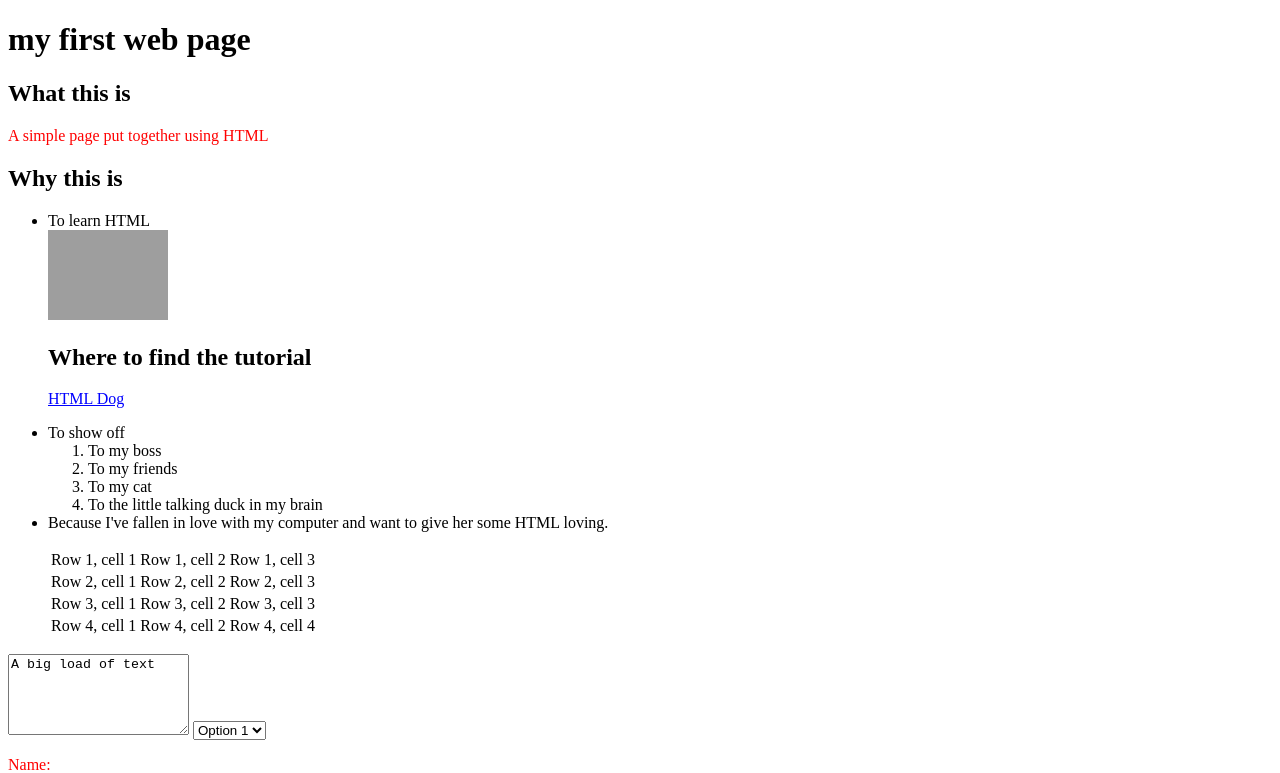
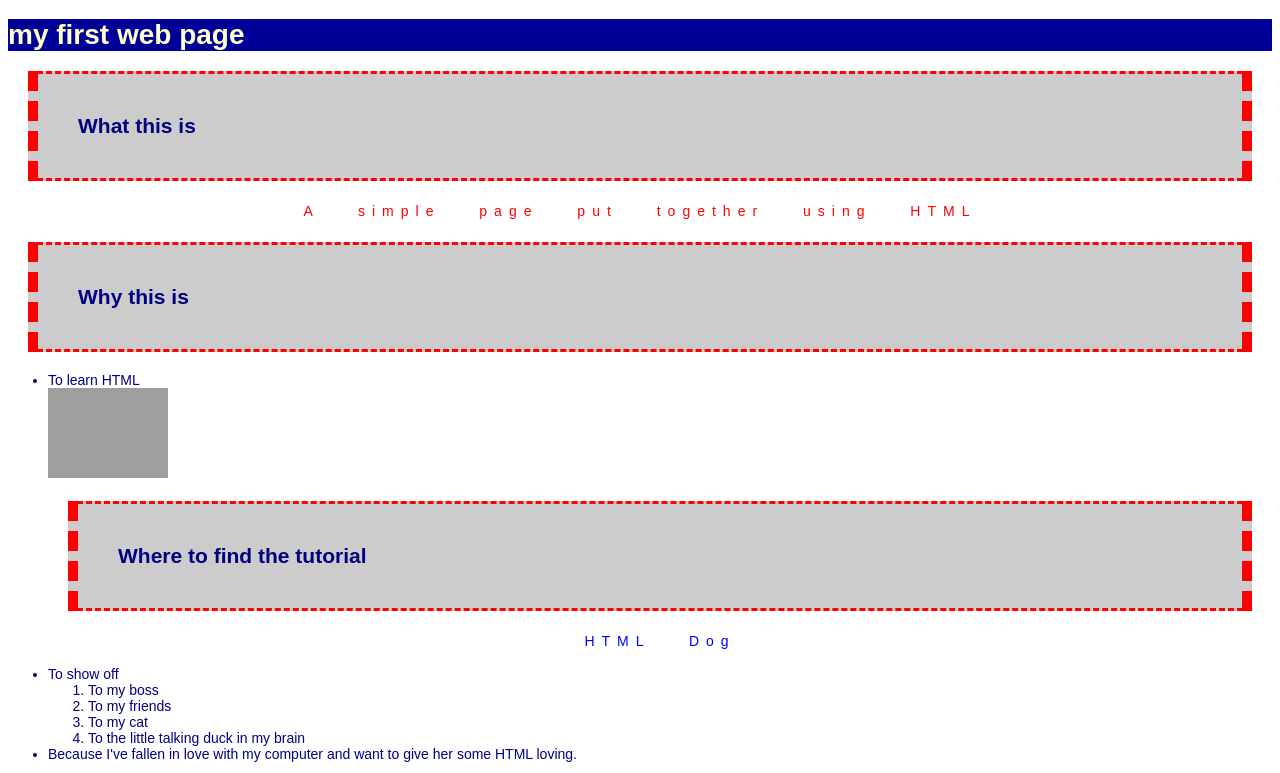
Before and after one commit to POLINA111045/css-tutorials, a plain HTML site: page index.html in a window 1280 px wide. Shown: the top 773 px of the page. Drawn offline with Linux system fonts and the light colour scheme; grey boxes are pictures that could not be loaded.

Commit message:
lettertype

```diff
--- a/index.html
+++ b/index.html
@@ -1,5 +1,9 @@
+
 <!DOCTYPE html>
 <html>
+<head>
+    <title>CSS Example</title>
+    <link rel="stylesheet" href="style.css">
 
 <head>
   <title>My first web page</title>
@@ -90,23 +94,3 @@
 </body>
 
 </html>
-<p style="color: red">text</p>
-<!DOCTYPE html>
-<html>
-
-<head>
-  <title>CSS Example</title>
-  <style>
-    p {
-      color: red;
-    }
-
-    a {
-      color: blue;
-    }
-  </style>
-
-  <!DOCTYPE html>
-  <html>
-
-  <head>
--- a/style.css
+++ b/style.css
@@ -1,4 +1,65 @@
-html, body {
-  height: 100%;
-  width: 100%;
+p {
+    color: red;
 }
+
+a {
+    color: blue;
+}
+
+body {
+    font-size: 14px;
+    color: navy;
+}
+h1 {
+    color: yellow;
+    background-color: blue;
+}
+body {
+    font-size: 14px;
+    color: navy;
+}
+
+h1 {
+    color: #ffc;
+    background-color: #009;
+}
+body {
+    font-family: arial, helvetica, sans-serif;
+    font-size: 14px;
+}
+
+h1 {
+    font-size: 2em;
+}
+
+h2 {
+    font-size: 1.5em;
+}
+
+a {
+    text-decoration: none;
+}
+
+strong {
+    font-style: italic;
+    text-transform: uppercase;
+}
+p {
+    letter-spacing: 0.5em;
+    word-spacing: 2em;
+    line-height: 1.5;
+    text-align: center;
+}
+h2 {
+    font-size: 1.5em;
+    background-color: #ccc;
+    margin: 20px;
+    padding: 40px;
+}
+h2 {
+    border-style: dashed;
+    border-width: 3px;
+    border-left-width: 10px;
+    border-right-width: 10px;
+    border-color: red;
+}
```
